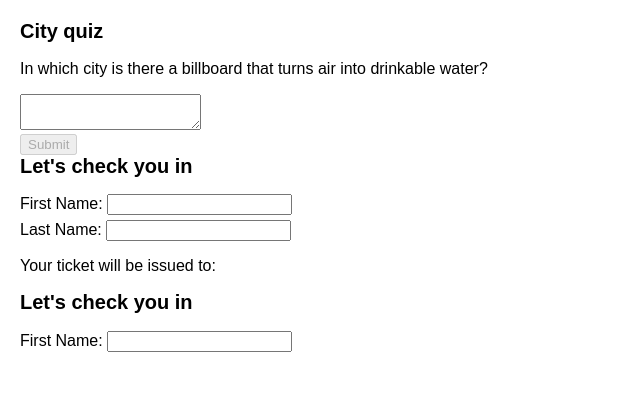
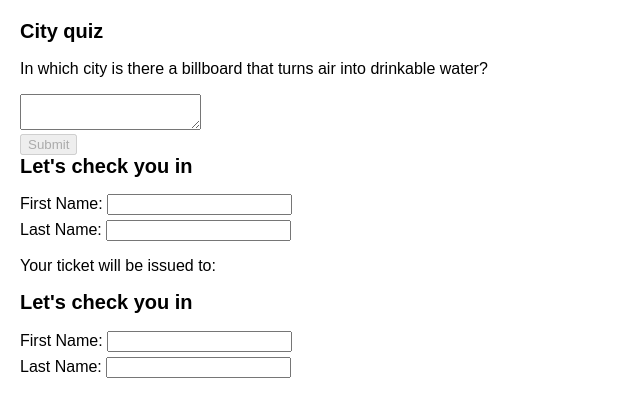
Before and after one commit to zelitosaide/react-js-course, a React (Create React App) app: page / in a window 1280 px wide. Shown: the top 410 px of the page, without its empty margins (0-640 px from the left). Built offline with nearby package versions, Linux system fonts and the light colour scheme.

Commit message:
Managing State

```diff
--- a/src/learn/learn-react/managing-state/index.js
+++ b/src/learn/learn-react/managing-state/index.js
@@ -18,6 +18,10 @@ function Form() {
     setFirstName(e.target.value);
   }
 
+  function handleLastNameChange(e) {
+    setLastName(e.target.value);
+  }
+
   return (
     <>
       <h2>Let's check you in</h2>
@@ -26,6 +30,13 @@ function Form() {
         <input
           value={firstName}
           onChange={handleFirstNameChange}
+        />
+      </label>
+      <label style={{ display: "block", marginBottom: 5 }}>
+        Last Name:{" "}
+        <input
+          value={lastName}
+          onChange={handleLastNameChange}
         />
       </label>
     </>
```
